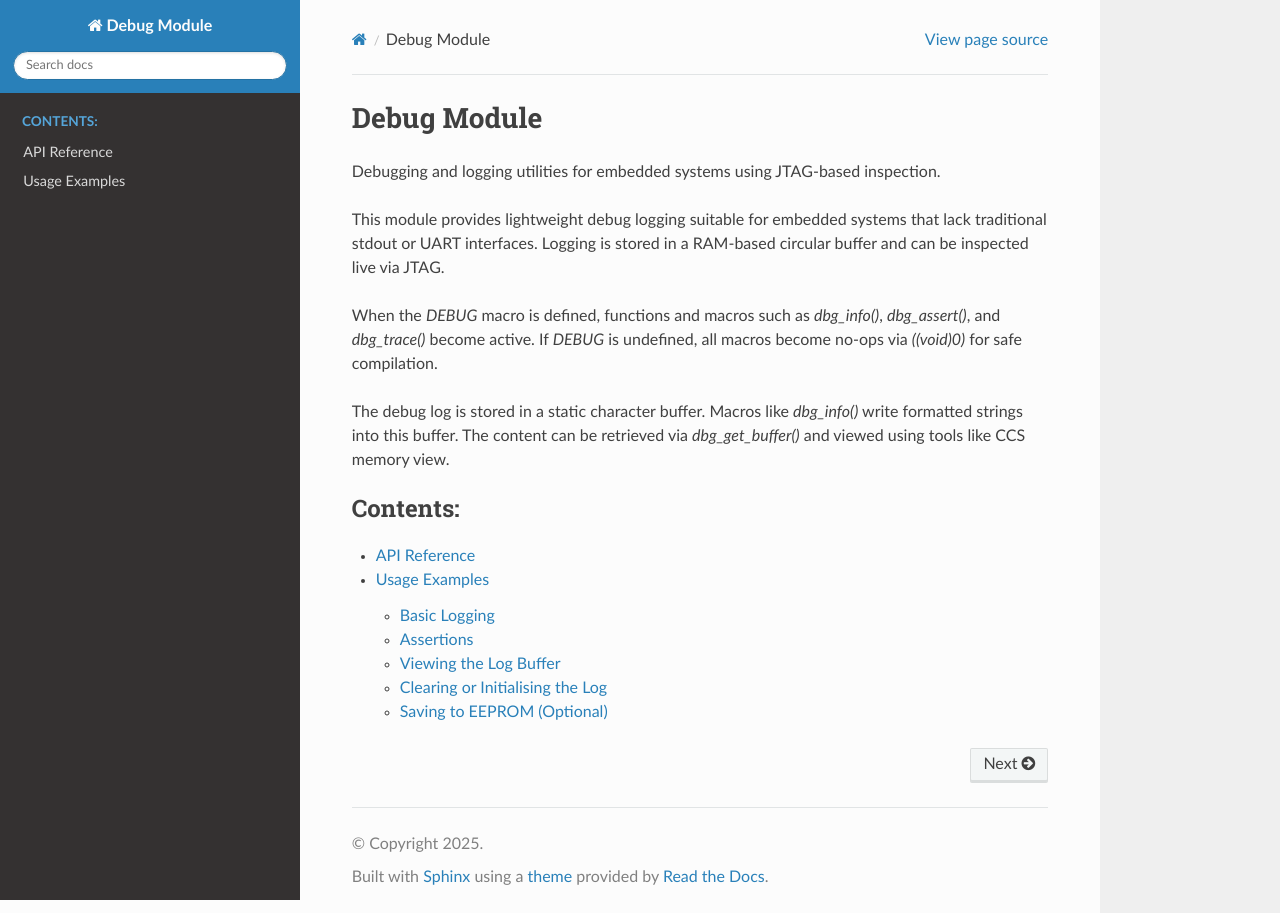
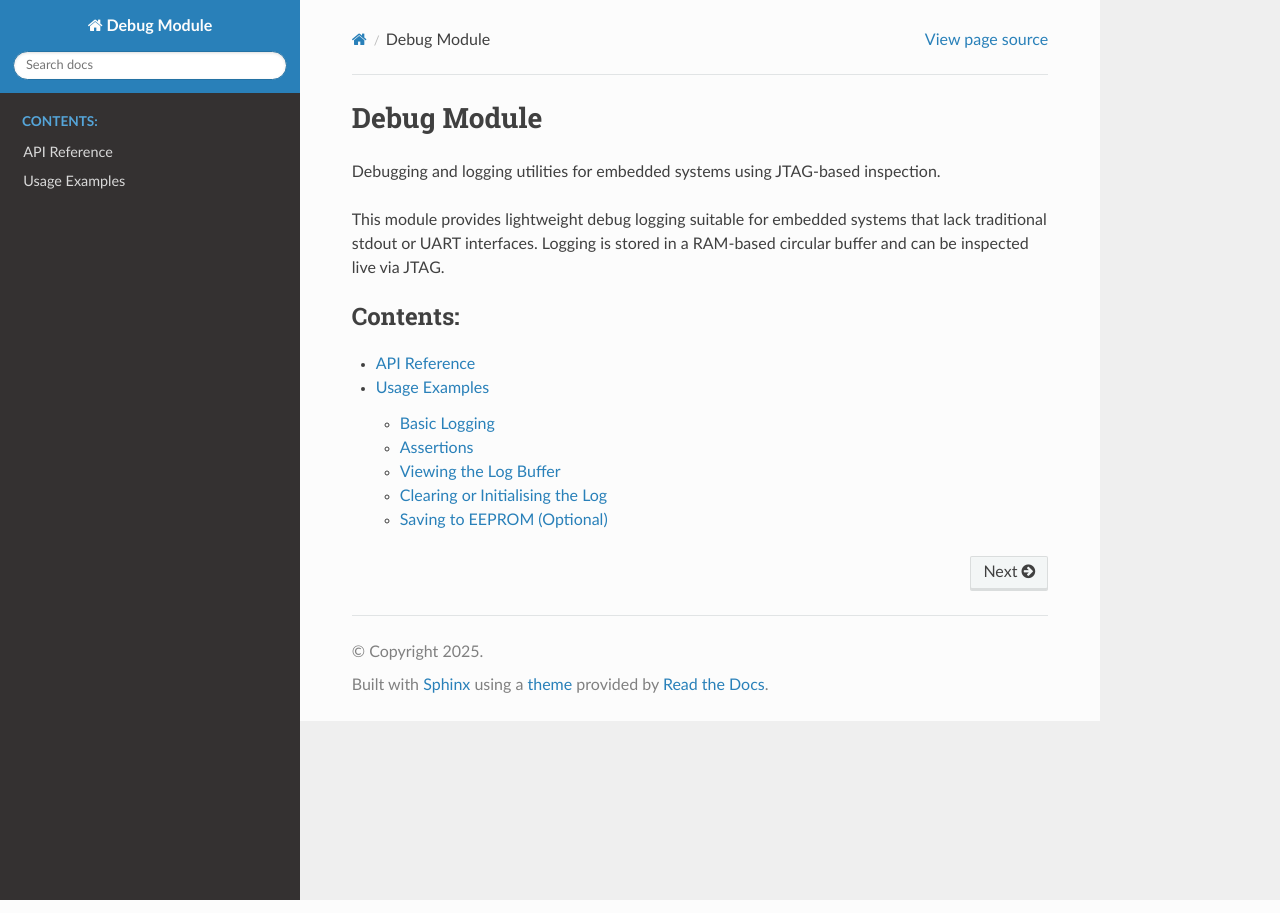
Before and after one commit to ACIDBURN2501/debug-macros, a Sphinx documentation site: the page built from doc/sphinx/source/index.rst, in a window 1280 px wide. Built offline with Sphinx 7.4.7 and the Read the Docs theme 3.1.0, drawn with Linux system fonts in a browser that asks for light colours.

Commit message:
Removed duplicated information from docs

```diff
--- a/doc/sphinx/source/index.rst
+++ b/doc/sphinx/source/index.rst
@@ -11,15 +11,6 @@ This module provides lightweight debug logging suitable for embedded
 systems that lack traditional stdout or UART interfaces. Logging is stored
 in a RAM-based circular buffer and can be inspected live via JTAG.
 
-When the `DEBUG` macro is defined, functions and macros such as
-`dbg_info()`, `dbg_assert()`, and `dbg_trace()` become active. If `DEBUG`
-is undefined, all macros become no-ops via `((void)0)` for safe compilation.
-
-The debug log is stored in a static character buffer. Macros like
-`dbg_info()` write formatted strings into this buffer. The content can be
-retrieved via `dbg_get_buffer()` and viewed using tools like CCS memory
-view.
-
 .. toctree::
    :maxdepth: 2
    :caption: Contents:
```
